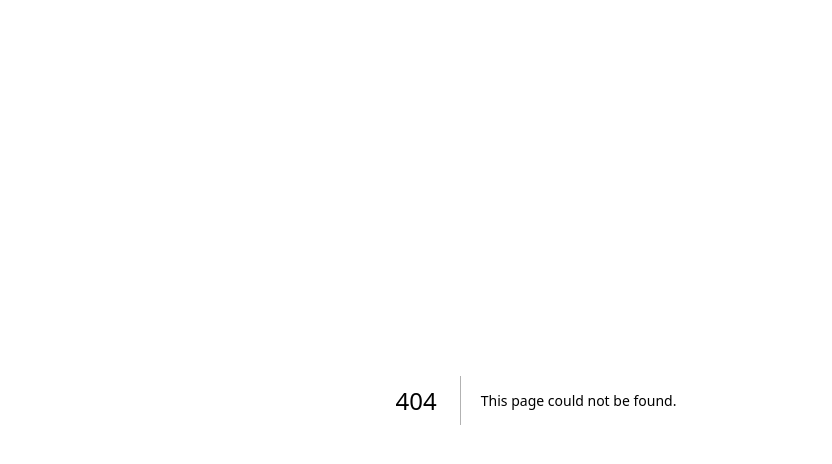
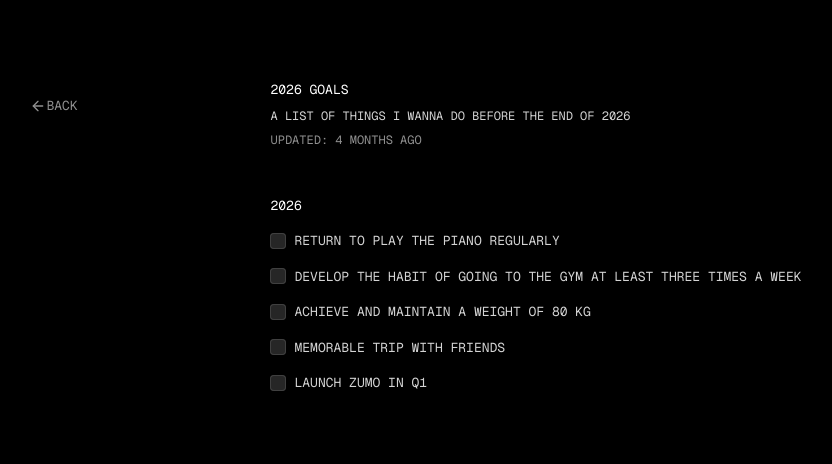
Before and after one commit to Vicentesan/vicentesan.dev, a Next.js app: page /2026-goals in a window 1280 px wide. Before the commit this address had no page. Shown: the top 464 px of the page, without its empty margins (104-936 px from the left). Built offline with nearby package versions, Linux system fonts and the light colour scheme.

Commit message:
feat: add 2026 goals

```diff
--- a/package.json
+++ b/package.json
@@ -6,11 +6,12 @@
     "dev": "next dev --turbopack",
     "build": "next build",
     "start": "next start",
-    "format": "biome format src --write",
+    "format": "biome check . --write",
     "lint": "biome lint src --write",
     "prepare": "husky"
   },
   "dependencies": {
+    "@radix-ui/react-checkbox": "^1.3.3",
     "@radix-ui/react-popover": "^1.1.14",
     "@radix-ui/react-tooltip": "^1.2.7",
     "class-variance-authority": "^0.7.1",
--- /dev/null
+++ b/src/app/2026-goals/page.tsx
@@ -0,0 +1,67 @@
+'use client';
+
+import { formatDistanceToNow } from 'date-fns';
+import { useMemo } from 'react';
+
+import { BackButton } from '@/components/back-button';
+import { Checkbox } from '@/components/checkbox';
+import { GOALS_2026 } from '@/constants/goals';
+import { cn } from '@/lib/utils';
+
+export default function InvisibleBlockchainPage() {
+  const lastAchievedAt = useMemo(() => {
+    let latest: Date | undefined;
+
+    for (const goal of GOALS_2026) {
+      if (goal.achievedAt && (!latest || goal.achievedAt > latest)) {
+        latest = goal.achievedAt;
+      }
+    }
+
+    return latest;
+  }, []);
+
+  return (
+    <main className="relative mx-auto flex w-fit max-w-xl flex-col items-start justify-center gap-12 py-20 text-[13px] text-neutral-300 max-sm:px-10">
+      <BackButton />
+
+      <div className="flex flex-col gap-2">
+        <h1 className="text-white uppercase">2026 Goals</h1>
+        <p className="text-xs uppercase">a list of things i wanna do before the end of 2026</p>
+        <p className="text-muted-foreground text-xs uppercase">
+          Updated:{' '}
+          {formatDistanceToNow(lastAchievedAt ?? new Date('2025-12-23T16:27:00'), {
+            addSuffix: true
+          })}
+        </p>
+      </div>
+
+      <article className="flex flex-col gap-8">
+        <section className="flex flex-col gap-4">
+          <h2 className="text-white uppercase">2026</h2>
+          <ul className="flex flex-col gap-4">
+            {GOALS_2026.map((item) => (
+              <li key={item.label} className="flex items-center justify-start gap-2">
+                <Checkbox disabled checked={!!item.achievedAt} className="size-4 shrink-0" />
+
+                <span
+                  className={cn('shrink-0 uppercase', {
+                    'shrink-0 uppercase line-through opacity-50': item.achievedAt
+                  })}
+                >
+                  {item.label}
+                </span>
+
+                {item.achievedAt && (
+                  <span className="shrink-0 text-muted-foreground text-xs uppercase">
+                    ({formatDistanceToNow(item.achievedAt)} ago)
+                  </span>
+                )}
+              </li>
+            ))}
+          </ul>
+        </section>
+      </article>
+    </main>
+  );
+}
--- a/src/app/globals.css
+++ b/src/app/globals.css
@@ -8,5 +8,5 @@
 }
 
 ::selection {
-  @apply bg-neutral-50/10;
+  @apply bg-neutral-50/15;
 }
--- a/src/app/page.tsx
+++ b/src/app/page.tsx
@@ -1,6 +1,17 @@
 import { differenceInYears } from 'date-fns';
 
 import { AnimatedLink } from '@/components/animated-link';
+
+const LINKS = [
+  {
+    label: '2026 Goals',
+    href: '/2026-goals'
+  },
+  {
+    label: 'Invisible Blockchain',
+    href: '/blog/invisible-blockchain'
+  }
+];
 
 export default function Home() {
   const birthDate = new Date('2009-04-18');
@@ -28,12 +39,19 @@ export default function Home() {
         </p>
       </div>
 
-      <ul className="w-fit">
-        <li className="text-muted-foreground">
-          <AnimatedLink variant="secondary" href="/blog/invisible-blockchain" alias>
-            Invisible Blockchain
-          </AnimatedLink>
-        </li>
+      <ul className="flex w-fit gap-2">
+        {LINKS.map((link, i) => (
+          <div key={link.label} className="flex flex-row items-center justify-center gap-2">
+            <li className="flex flex-row items-center justify-center text-muted-foreground">
+              <AnimatedLink variant="secondary" href={link.href} alias>
+                {link.label}
+              </AnimatedLink>
+            </li>
+            {i < LINKS.length - 1 && (
+              <span className="size-1 rounded-full bg-muted-foreground/80" />
+            )}
+          </div>
+        ))}
       </ul>
     </main>
   );
--- a/src/components/back-button.tsx
+++ b/src/components/back-button.tsx
@@ -1,9 +1,17 @@
 import { ArrowLeft } from 'lucide-react';
 import Link from 'next/link';
 
+import { cn } from '@/lib/utils';
+
 export function BackButton() {
   return (
-    <div className="lg:-left-50 min-md:-left-15 absolute top-10 left-10 md:top-22 min-sm:left-0">
+    <div
+      className={cn(
+        'static top-0 w-fit [@media(min-width:1145px)]:fixed [@media(min-width:1416px)]:translate-x-[-360px]',
+        '[@media(min-width:1145px)]:translate-y-24 [@media(min-width:1145px)_and_(max-width:1415px)]:translate-x-[-240px]',
+        'select-none'
+      )}
+    >
       <Link
         href="/"
         title="Go back"
--- /dev/null
+++ b/src/components/checkbox.tsx
@@ -0,0 +1,73 @@
+'use client';
+
+import * as RadixCheckbox from '@radix-ui/react-checkbox';
+
+import { AnimatePresence, motion, useReducedMotion } from 'motion/react';
+
+import { cn } from '@/lib/utils';
+
+const showAnimationProps = {
+  initial: { opacity: 0, scale: 0.5 },
+  animate: { opacity: 1, scale: 1 },
+  transition: { duration: 0.3, ease: [0.175, 0.885, 0.32, 1.1] }
+};
+
+const checkIconAnimationProps = {
+  initial: { pathLength: 0 },
+  animate: { pathLength: 1 },
+  transition: { duration: 0.3, ease: [0.645, 0.045, 0.355, 1] }
+};
+
+type CheckboxProps = React.ComponentProps<typeof RadixCheckbox.Root>;
+
+export function Checkbox({ checked, className, ...props }: CheckboxProps) {
+  const isReducedMotion = useReducedMotion();
+
+  return (
+    <RadixCheckbox.Root
+      {...props}
+      className={cn(
+        'relative inset-ring-1 inset-ring-neutral-700 inline-block size-5 appearance-none rounded bg-neutral-800',
+        className
+      )}
+    >
+      <AnimatePresence mode="popLayout">
+        {checked && (
+          <RadixCheckbox.Indicator
+            forceMount
+            className="absolute inset-0 flex items-center justify-center rounded-[inherit] bg-primary"
+            asChild
+          >
+            <motion.div {...(!isReducedMotion && showAnimationProps)}>
+              <CheckIcon checkedState={checked} isReducedMotion={isReducedMotion} />
+            </motion.div>
+          </RadixCheckbox.Indicator>
+        )}
+      </AnimatePresence>
+    </RadixCheckbox.Root>
+  );
+}
+
+type CheckIconProps = {
+  checkedState: CheckboxProps['checked'];
+  isReducedMotion: boolean | null;
+};
+
+function CheckIcon({ checkedState, isReducedMotion }: CheckIconProps) {
+  const CHECK_PATH = 'M5 13 L10 18 L20 6';
+  const INDETERMINATE_PATH = 'M6 12 H18';
+
+  const path = checkedState === 'indeterminate' ? INDETERMINATE_PATH : CHECK_PATH;
+
+  return (
+    <svg
+      viewBox="0 0 24 24"
+      fill="none"
+      strokeLinecap="round"
+      strokeLinejoin="round"
+      className="shrink-0 scale-65 stroke-4 stroke-black"
+    >
+      <motion.path d={path} {...(!isReducedMotion && checkIconAnimationProps)} />
+    </svg>
+  );
+}
--- /dev/null
+++ b/src/constants/goals.ts
@@ -0,0 +1,22 @@
+type BucketListItem = {
+  label: string;
+  achievedAt?: Date;
+};
+
+export const GOALS_2026: BucketListItem[] = [
+  {
+    label: 'return to play the piano regularly'
+  },
+  {
+    label: 'develop the habit of going to the gym at least three times a week'
+  },
+  {
+    label: 'achieve and maintain a weight of 80 kg'
+  },
+  {
+    label: 'memorable trip with friends'
+  },
+  {
+    label: 'launch Zumo in Q1'
+  }
+];
```
Also changed, not shown: 1 other file (tests, documents, lock files or other folders).
